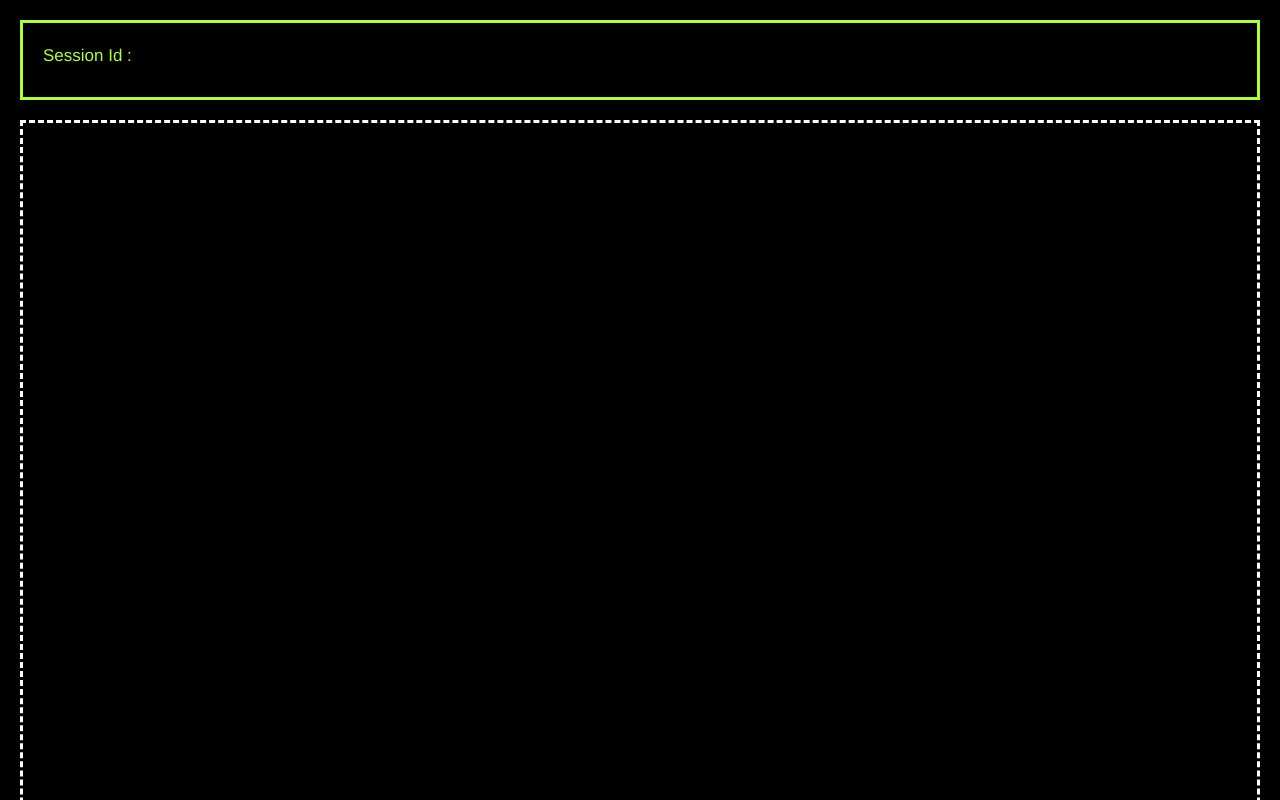
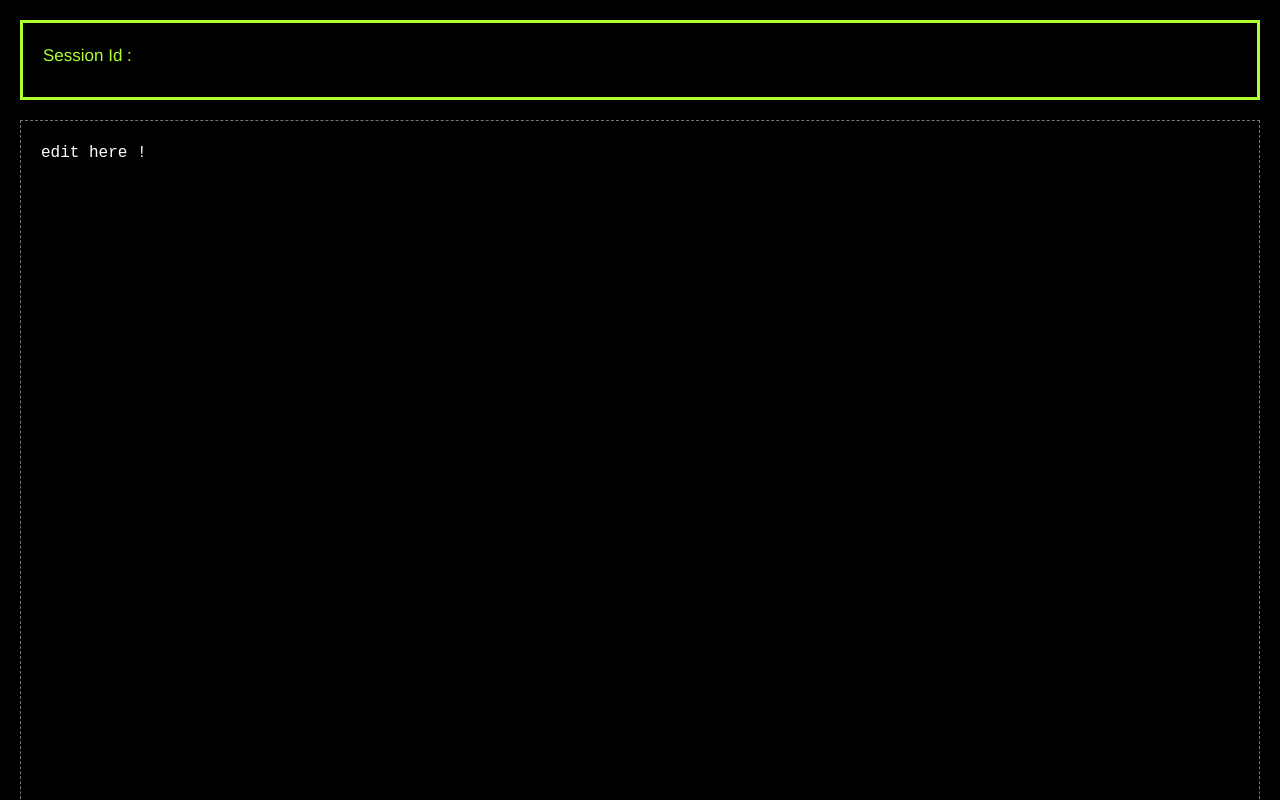
Before and after one commit to apoos-maximus/crdt-client, an Angular app in the folder front-end/crdt-client/: page /editor in a window 1280 px wide. Shown: the top 800 px of the page. Built offline with nearby package versions, Linux system fonts and the light colour scheme.

Commit message:
text area working

```diff
--- a/front-end/crdt-client/src/app/editor/editor.component.css
+++ b/front-end/crdt-client/src/app/editor/editor.component.css
@@ -1,9 +1,11 @@
 .editor {
+    background-color: black;
     display: block;
     color: white;
     font-size: large;
     font-family: monospace;
     height: 100%;
+    width: 100%;
     border-style: dashed;
     padding: 20px;
     caret-color: orange;
--- a/front-end/crdt-client/src/app/editor/editor.component.html
+++ b/front-end/crdt-client/src/app/editor/editor.component.html
@@ -1,3 +1,3 @@
-<div [innerHtml]="contents" tabindex="0" class="editor" (keypress)="onKeyPress($event)" (keydown)="onKeyDown($event)">
+<textarea [(ngModel)]="contents" class="editor">
 
-</div>
+</textarea>
--- a/front-end/crdt-client/src/app/editor/editor.component.ts
+++ b/front-end/crdt-client/src/app/editor/editor.component.ts
@@ -8,35 +8,10 @@ import { Component, OnInit } from '@angular/core';
 export class EditorComponent implements OnInit {
   contents : String;
 
-  onKeyPress(evt: any) {
-
-    if( evt.keyCode !=32) {
-        if (evt.keyCode != 13){
-             this.contents += evt.key;
-        }
-        else {
-          this.contents += '<br/>';
-        }
-    }
-    else {
-      this.contents += " ";
-      return false;
-    }
-  }
-
-  onKeyDown(evt :any) {
-    if (evt.keyCode == 8){
-      if (this.contents.length != 0)
-        this.contents = this.contents.slice(0,-1);
-    }
-  }
-
-
-
   constructor() { }
 
   ngOnInit(): void {
-    this.contents = "";
+    this.contents = "edit here !";
   }
 
 }
```
